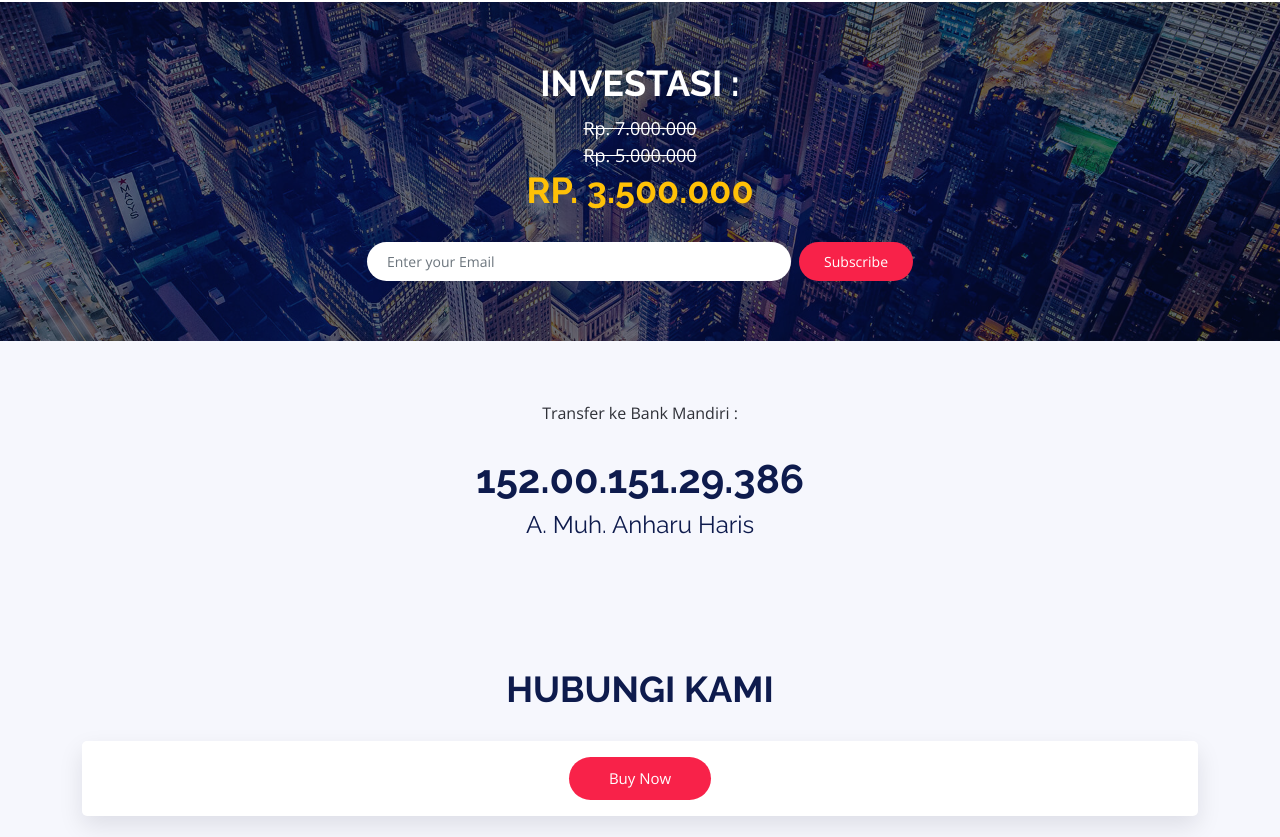
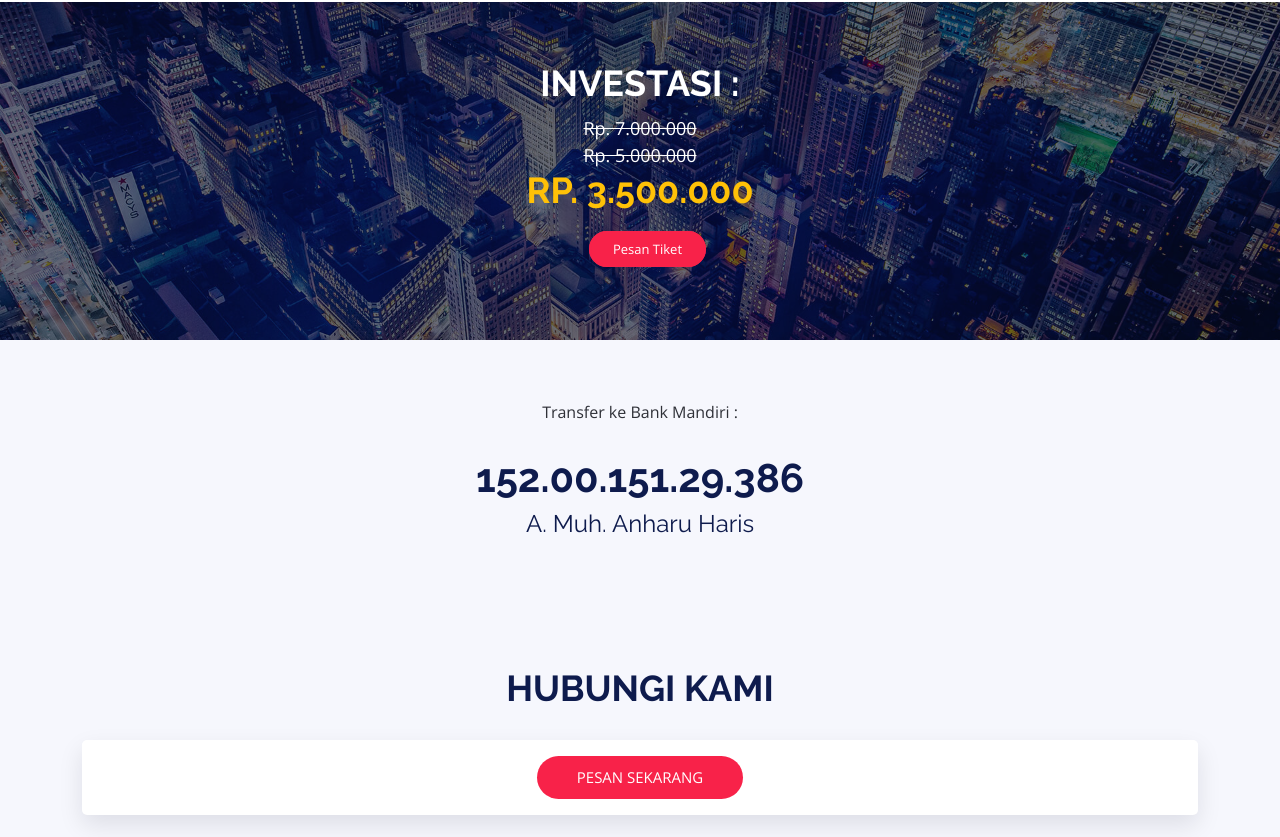
Before and after one commit to muhdanfyan/workshop1milyar, a plain HTML site: page index.html in a window 1280 px wide. Shown: the part 5083-5920 px from the top of the page. Drawn offline with nearby package versions, Linux system fonts and the light colour scheme.

Commit message:
Update index.html

```diff
--- a/index.html
+++ b/index.html
@@ -61,7 +61,7 @@
       <h2>DARI DIGITAL MARKETING</h2>
       <p class="mb-4 pb-0">Sabtu Minggu 1-2 Oktober, Hotel Whizprime Sudirman, Makassaar</p>
       -->
-      <a href="#about" class="about-btn scrollto">Pesan Tiket</a>
+      <a href="#buy-tickets" class="about-btn scrollto">Pesan Tiket</a>
     </div>
   </section><!-- End Hero Section -->
 
@@ -296,17 +296,11 @@
             Rp. 5.000.000</s></p>
 
 
-            <h2 class="text-warning">Rp. 3.500.000</h2>
+            <h2 class="text-warning mb-4">Rp. 3.500.000</h2>
+
+            <a class="buy-tickets scrollto" href="#buy-tickets">Pesan Tiket</a>
         </div>
 
-        <form method="POST" action="#">
-          <div class="row justify-content-center">
-            <div class="col-lg-6 col-md-10 d-flex">
-              <input type="text" class="form-control" placeholder="Enter your Email">
-              <button type="submit" class="ms-2">Subscribe</button>
-            </div>
-          </div>
-        </form>
 
       </div>
     </section><!-- End Subscribe Section -->
@@ -343,7 +337,7 @@
             <div class="card mb-5 mb-lg-0">
               <div class="card-body">
                 <div class="text-center">
-                  <a href="https://wa.me/6285215544115" class="btn">Buy Now</a>
+                  <a href="https://wa.me/6285215544115" class="btn">PESAN SEKARANG</a>
                 </div>
               </div>
             </div>
```
